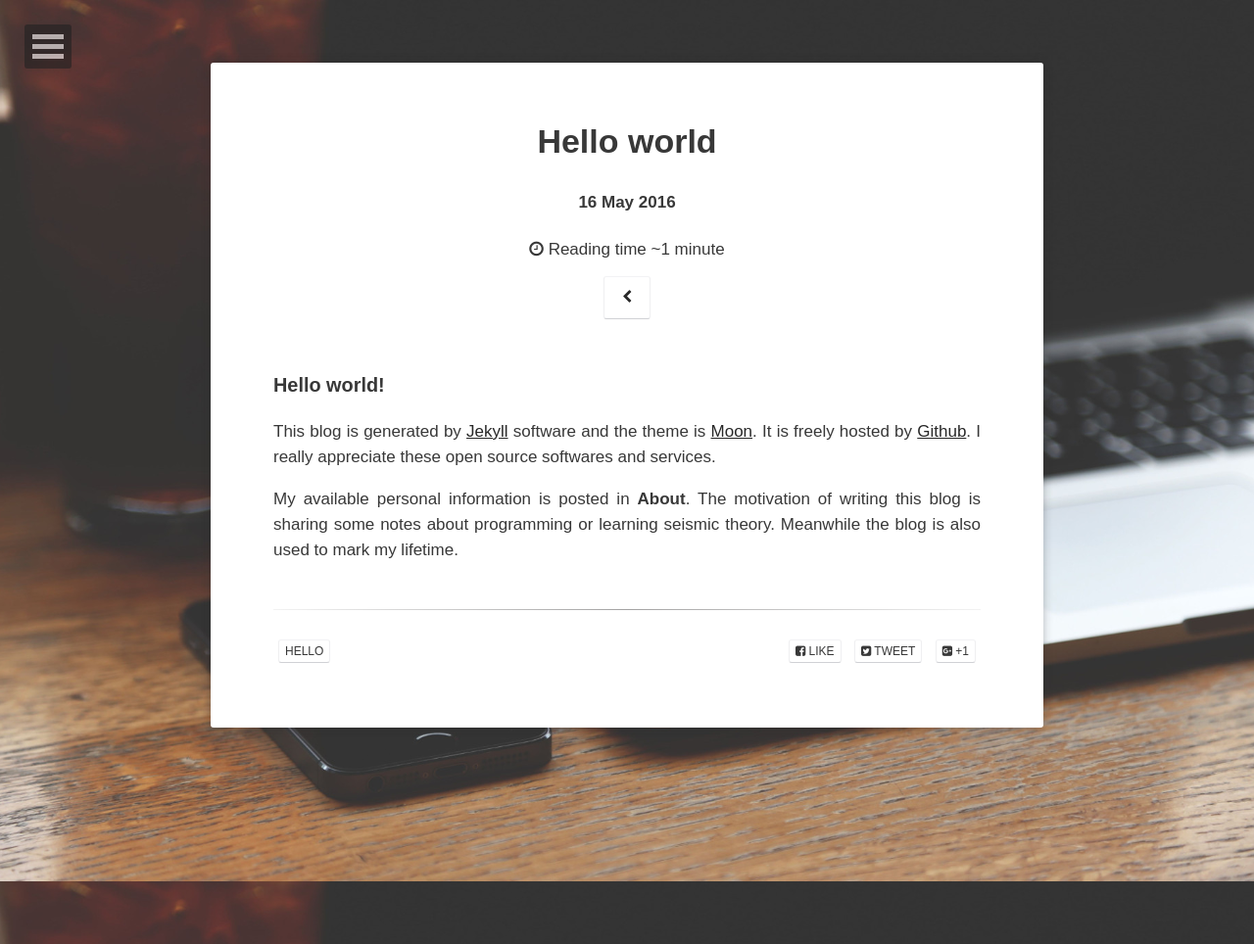
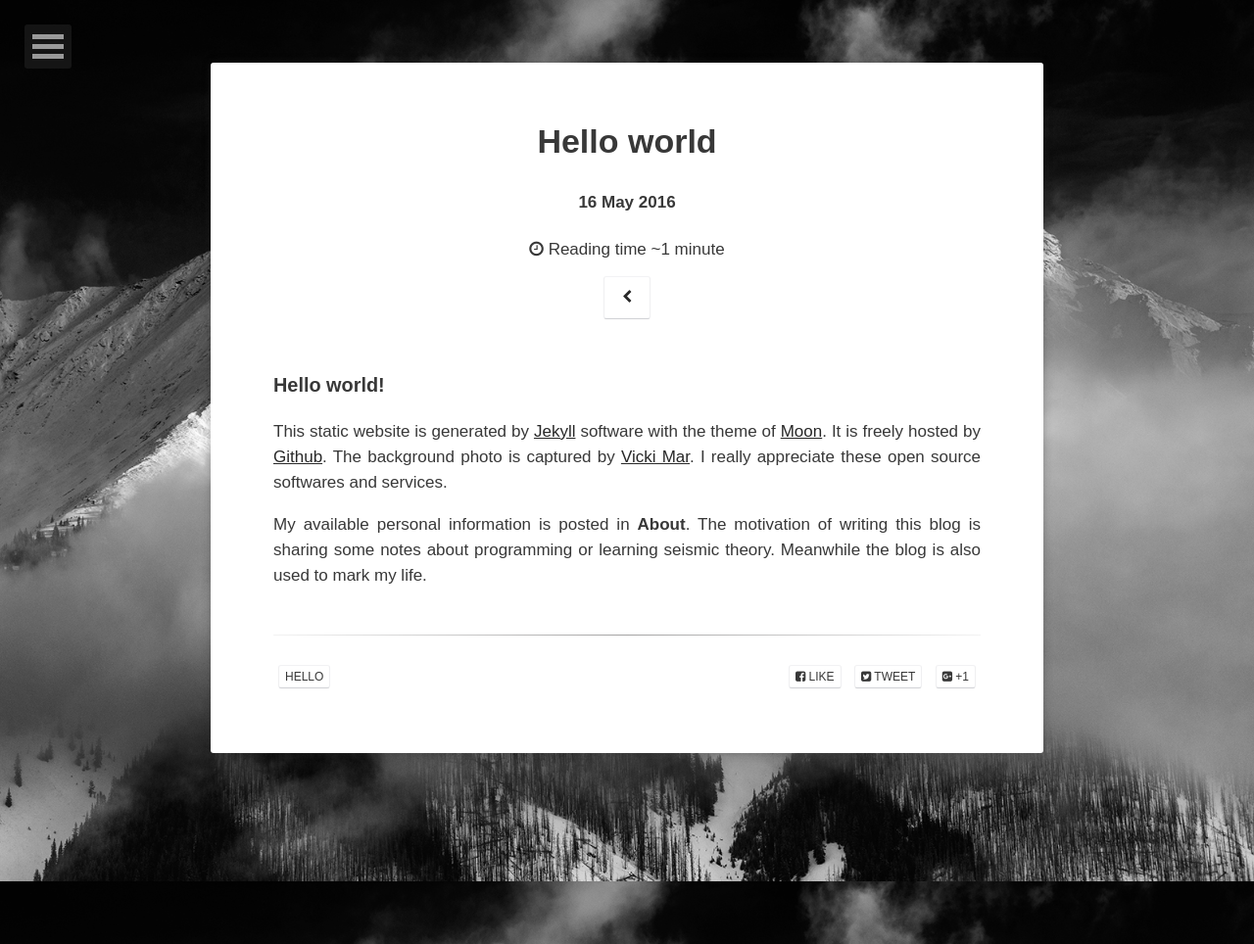
Before and after one commit to Chenlonw/chenlonw.github.com, a Jekyll site: the page built from _posts/2016-05-16-hello-world.md, in a window 1280 px wide. Shown: the whole page at 98% size. Built offline with Jekyll 4.4.1, drawn with Linux system fonts in a browser that asks for light colours; some web fonts are replaced.

Commit message:
change the background figure

```diff
--- a/_config.yml
+++ b/_config.yml
@@ -1,15 +1,16 @@
 # Site
 title:              CHENLONG WANG
-bio:                'Go explore, Go experience'
+bio:                'Go explore,  Go experience'
 description:        "I am a Ph.D. student in geophysics in China"
 reading_time:       true
 words_per_minute:   200
 logo:               'assets/img/logo.png'
-background:         'assets/img/placeholder-big.jpg'
+#background:         'assets/img/placeholder-big.jpg'
+background:         'assets/img/16304833066_4c18c6e1d2_o.jpg'
 tiled_bg:           false   # Set this true if you want to tile your background image, otherwise it will be covered
 locale:             en_US
 port: 4075
-#url:                http://taylantatli.me/Moon
+#url:               http://taylantatli.me/Moon
 
 # Jekyll
 permalink:          /:title/
--- a/_posts/2016-05-16-hello-world.md
+++ b/_posts/2016-05-16-hello-world.md
@@ -10,10 +10,11 @@ comments: true
 
 ### Hello world!
 
-This blog is generated by [Jekyll](https://jekyllrb.com/) software and the theme is
+This static website is generated by [Jekyll](https://jekyllrb.com/) software with the theme of
 [Moon](http://taylantatli.me/Moon). It is freely hosted by [Github](https://github.com).
+The background photo is captured by [Vicki Mar](https://www.flickr.com/photos/vmar/).
 I really appreciate these open source softwares and services.
 
-My available personal information is posted in **About**.
-The motivation of writing this blog is sharing some notes about programming or learning seismic theory.
-Meanwhile the blog is also used to mark my lifetime.
+My available personal information is posted in **About**. The motivation of writing this blog is
+sharing some notes about programming or learning seismic theory. Meanwhile the blog is also used to
+mark my life.
```
Also changed, not shown: about/index.md (+4 -4 lines), assets/img/16304833066_4c18c6e1d2_o.jpg (added).
